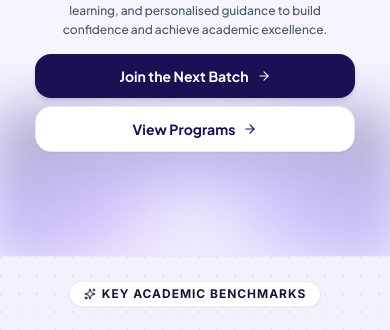
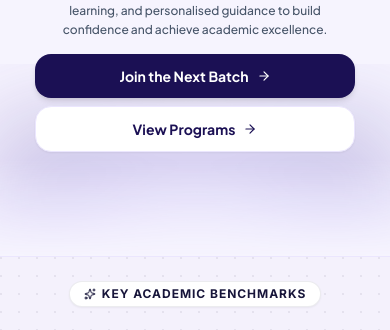
Before and after one commit to hassanahmed17/iq-academy-website, a Next.js app: page / in a window 390 px wide. Shown: the part 407-737 px from the top of the page. Built offline with nearby package versions, Linux system fonts and the light colour scheme; no server answers.

Commit message:
style(mobile-hero): feather bottom edge and reduce U-shaped gradient opacity

```diff
--- a/src/components/HeroSection.tsx
+++ b/src/components/HeroSection.tsx
@@ -205,28 +205,34 @@ export default function HeroSection() {
           </motion.div>
         </motion.div>
 
-        {/* 3. Soft, Light-Strength U-Shaped Ambient Gradient Glow filling extended bottom space */}
-        <div className="absolute inset-x-0 bottom-0 h-48 pointer-events-none z-10 overflow-hidden">
-          <div className="w-full h-full relative opacity-30">
+        {/* 3. Soft, Light-Strength U-Shaped Ambient Gradient Glow (Feathered Bottom, No Sharp Lines) */}
+        <div
+          className="absolute inset-x-0 bottom-0 h-48 pointer-events-none z-10 overflow-hidden"
+          style={{
+            WebkitMaskImage: "linear-gradient(to bottom, black 50%, transparent 100%)",
+            maskImage: "linear-gradient(to bottom, black 50%, transparent 100%)"
+          }}
+        >
+          <div className="w-full h-full relative opacity-20">
             {/* Left Arm of U-Shape: Sweeps up the bottom-left corner */}
             <div
-              className="absolute bottom-0 left-0 w-52 h-44 blur-2xl pointer-events-none"
+              className="absolute -bottom-6 left-0 w-56 h-48 blur-3xl pointer-events-none"
               style={{
-                background: "radial-gradient(ellipse 100% 100% at 0% 100%, #5B3DF5 0%, #7C3AED 50%, transparent 100%)"
+                background: "radial-gradient(ellipse 100% 100% at 0% 100%, #5B3DF5 0%, #7C3AED 45%, transparent 100%)"
               }}
             />
 
             {/* Right Arm of U-Shape: Sweeps up the bottom-right corner */}
             <div
-              className="absolute bottom-0 right-0 w-52 h-44 blur-2xl pointer-events-none"
+              className="absolute -bottom-6 right-0 w-56 h-48 blur-3xl pointer-events-none"
               style={{
-                background: "radial-gradient(ellipse 100% 100% at 100% 100%, #7C3AED 0%, #5B3DF5 50%, transparent 100%)"
+                background: "radial-gradient(ellipse 100% 100% at 100% 100%, #7C3AED 0%, #5B3DF5 45%, transparent 100%)"
               }}
             />
 
             {/* U-Shape Hollow Curve Rim: Center stays transparent (0-40%), Outer rim curves into a soft U-bowl */}
             <div
-              className="absolute bottom-0 inset-x-0 h-36 blur-xl pointer-events-none"
+              className="absolute -bottom-6 inset-x-0 h-40 blur-2xl pointer-events-none"
               style={{
                 background: "radial-gradient(ellipse 75% 90% at 50% 100%, transparent 40%, #5B3DF5 65%, #25176E 100%)"
               }}
```
